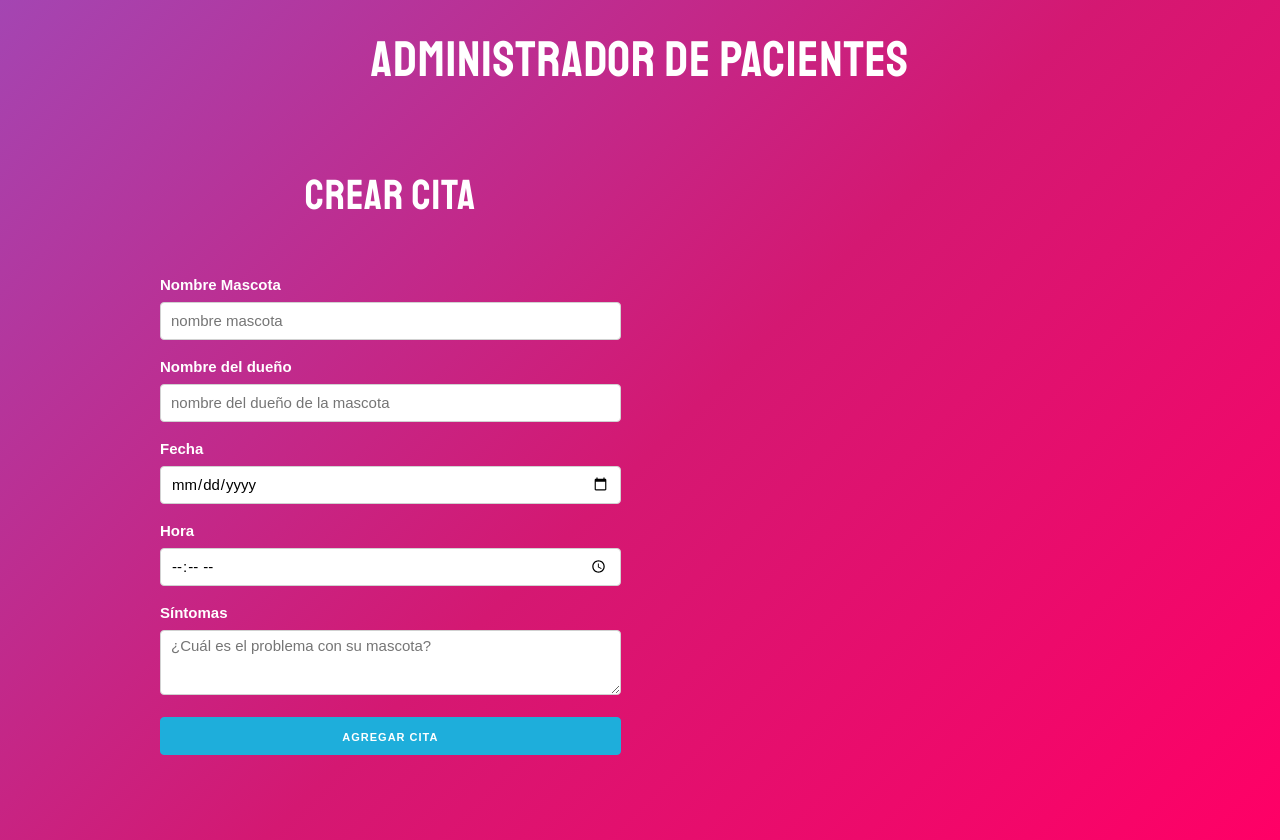
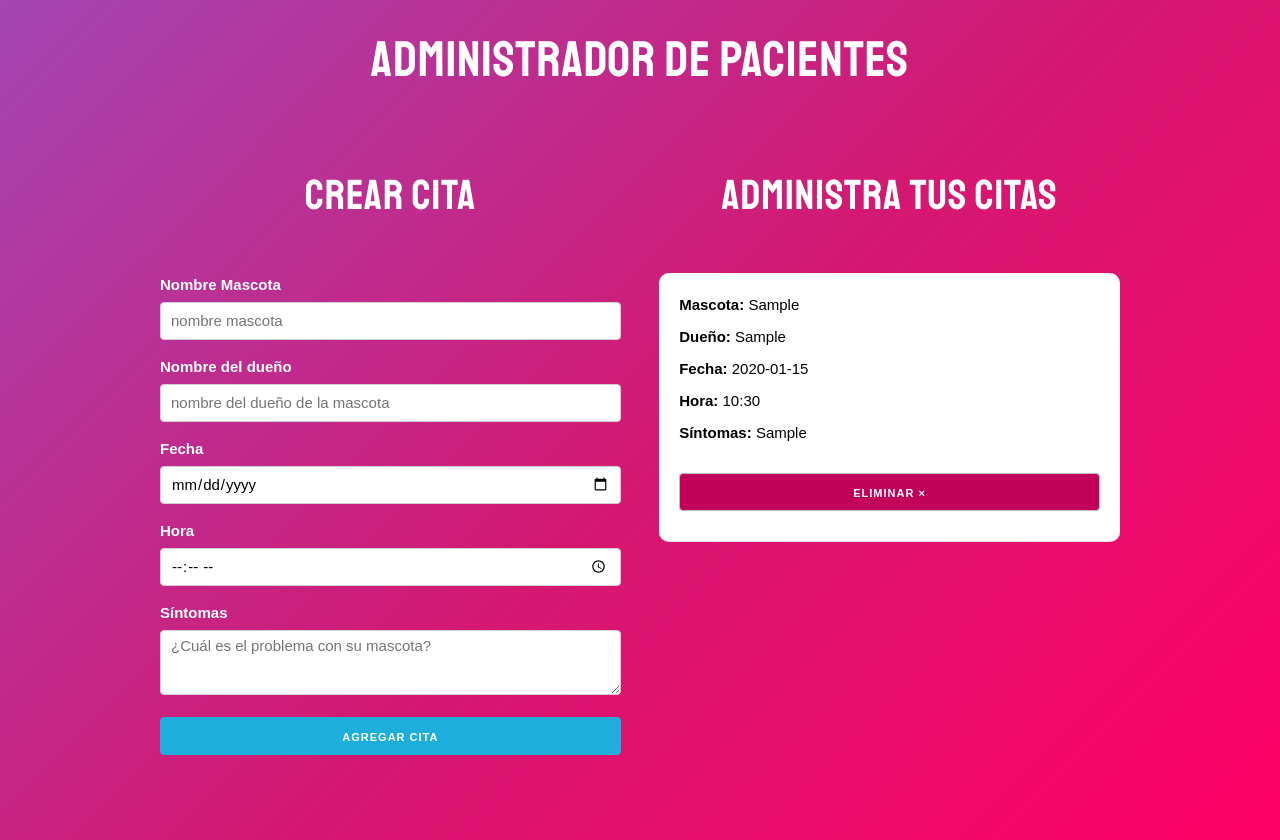
Before and after one commit to jhonattanbenitez/react-hook-practice, a React (Create React App) app in the folder citas/: page / in a window 1280 px wide. Both pictures are taken after typing "Sample", "Sample", "2020-01-15", "10:30", "Sample" into the empty fields and a click on the button "AGREGAR CITA". Built offline with nearby package versions, Linux system fonts and the light colour scheme.

Commit message:
eliminar citas

```diff
--- a/citas/src/App.js
+++ b/citas/src/App.js
@@ -1,5 +1,6 @@
 import React, {Fragment, useState} from "react";
 import Formulario from './components/Formulario';
+import Cita from './components/Cita';
 
 function App() {
   //Arreglo de citas
@@ -14,6 +15,12 @@
     ]);
   }
 
+  //Función que elimina una cita por su id
+  const eliminarCita = id =>{
+    const nuevasCitas = citas.filter(cita  => cita.id !== id);
+    guardarCitas(nuevasCitas);
+  }
+
   return (
     <Fragment>
       <h1>Administrador de pacientes</h1>
@@ -25,7 +32,14 @@
            />
            </div>
            <div className="one-half column">
-
+            <h2>Administra tus citas</h2>
+            {citas.map(cita => (
+              <Cita
+                key={cita.id}
+               cita={cita}
+               eliminarCita={eliminarCita}
+              />
+            ))}
            </div>
 
          </div>
--- /dev/null
+++ b/citas/src/components/Cita.jsx
@@ -0,0 +1,29 @@
+import React from "react";
+
+const Cita = ({ cita, eliminarCita}) => (
+  <div className="cita">
+    <p>
+      Mascota: <span>{cita.mascota}</span>
+    </p>
+    <p>
+      Dueño: <span>{cita.propietario}</span>
+    </p>
+    <p>
+      Fecha: <span>{cita.fecha}</span>
+    </p>
+    <p>
+      Hora: <span>{cita.hora}</span>
+    </p>
+    <p>
+      Síntomas: <span>{cita.sintomas}</span>
+    </p>
+
+    <button
+    className="button eliminar u-full-width"
+    onClick={() => eliminarCita(cita.id)}
+    >
+      Eliminar &times;
+    </button>
+  </div>
+);
+export default Cita;
```
